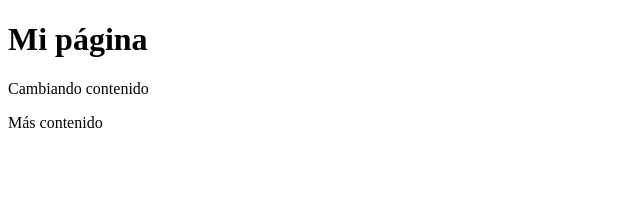
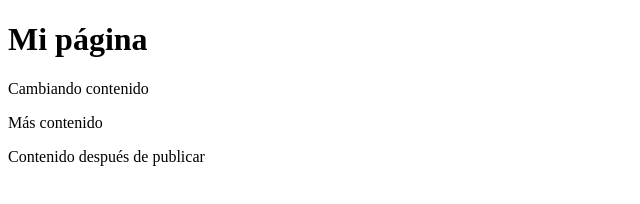
Before and after one commit to lolzini/mi-pagina, a plain HTML site: page index.html in a window 1280 px wide. Shown: the whole page, without its empty margins (0-640 px from the left). Drawn offline with Linux system fonts and the light colour scheme.

Commit message:
agregar: contenido después de publicar

```diff
--- a/index.html
+++ b/index.html
@@ -9,5 +9,6 @@
     <h1>Mi página</h1>
     <p>Cambiando contenido</p>
     <p>Más contenido</p>
+    <p>Contenido después de publicar</p>
   </body>
 </html>
```
